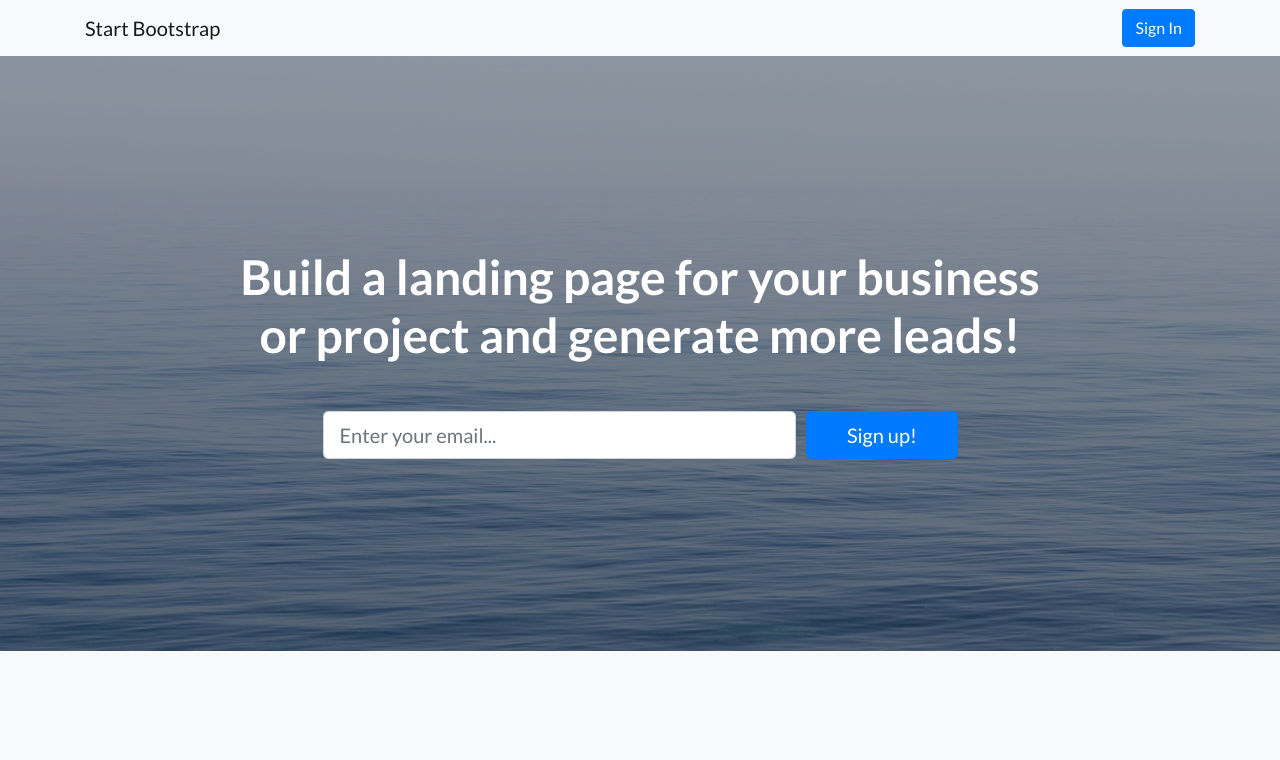
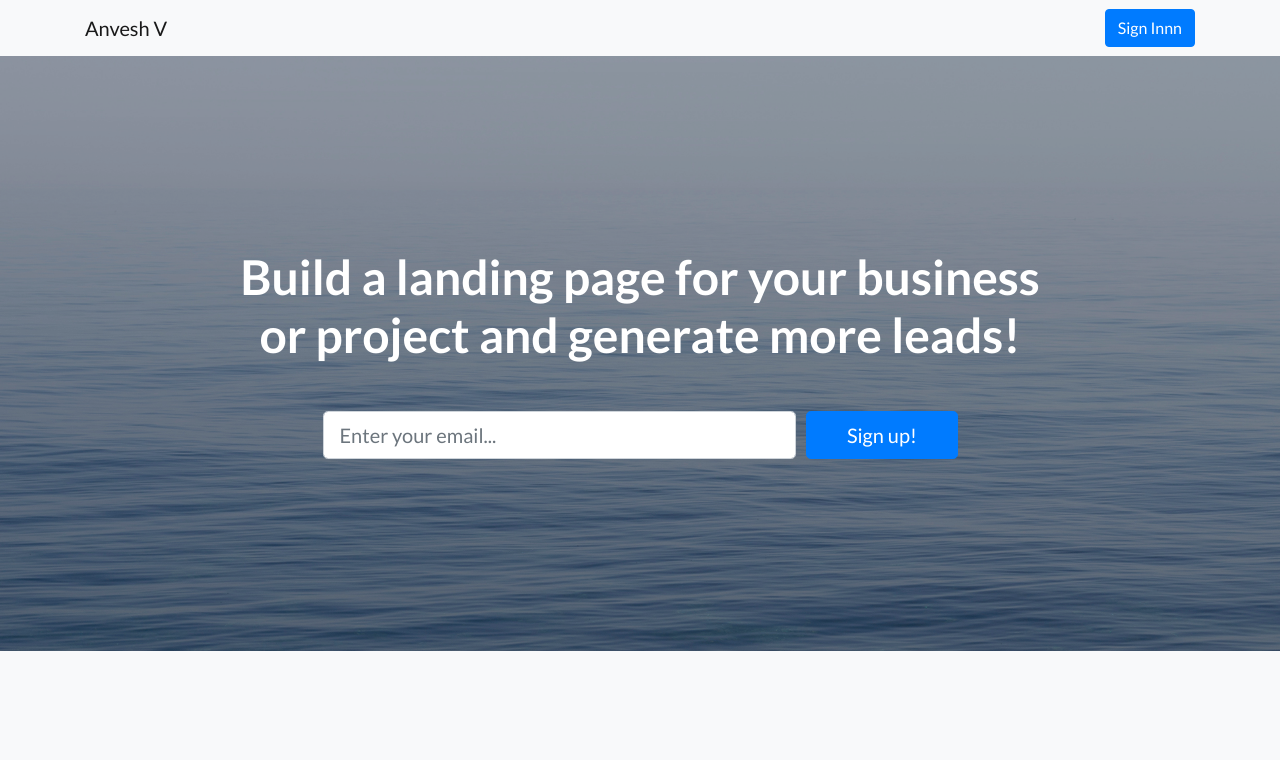
Before and after one commit to anvesh-creator/anvesh-personal, a website: page index.html in a window 1280 px wide. Shown: the top 760 px of the page. Drawn offline with Linux system fonts and the light colour scheme.

Commit message:
index updated

```diff
--- a/index.html
+++ b/index.html
@@ -28,8 +28,8 @@
   <!-- Navigation -->
   <nav class="navbar navbar-light bg-light static-top">
     <div class="container">
-      <a class="navbar-brand" href="#">Start Bootstrap</a>
-      <a class="btn btn-primary" href="#">Sign In</a>
+      <a class="navbar-brand" href="#">Anvesh V</a>
+      <a class="btn btn-primary" href="#">Sign Innn</a>
     </div>
   </nav>
 
```
